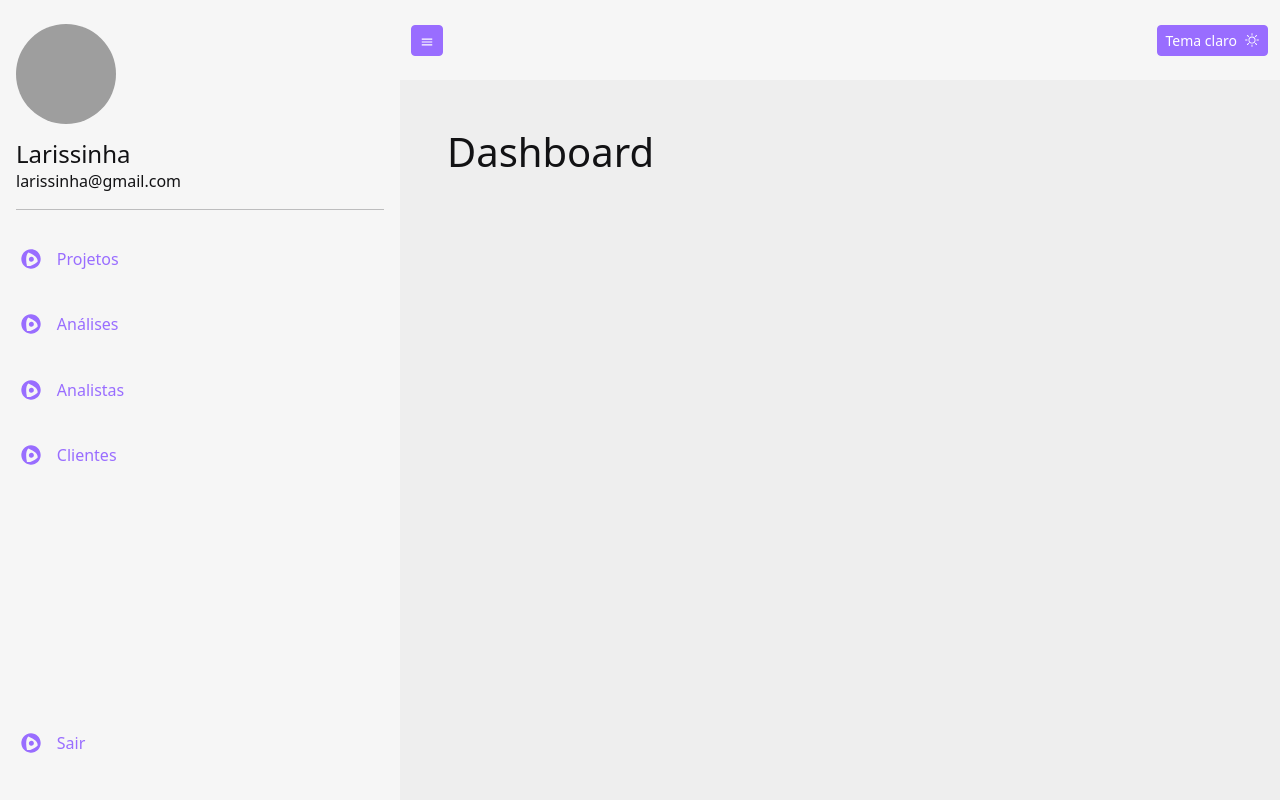
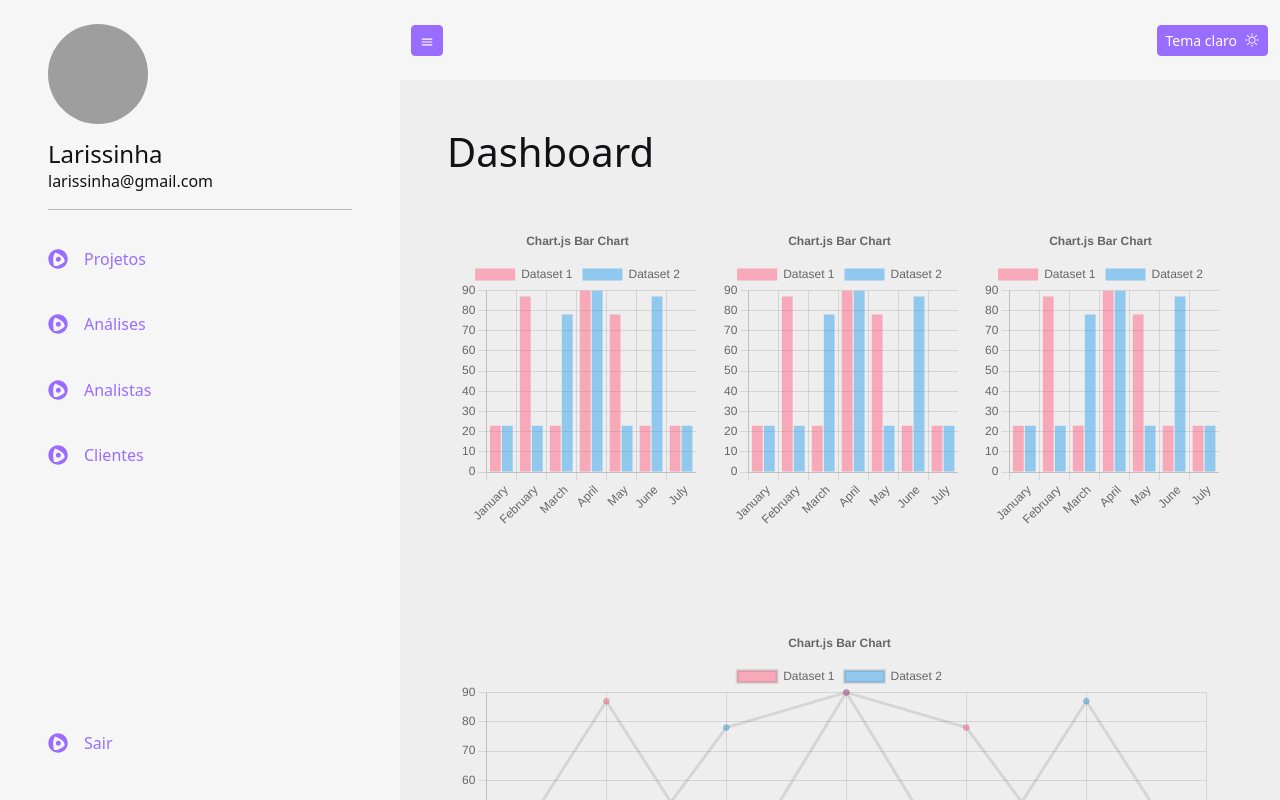
Before and after one commit to rodrigo-97/easy-nup-front, a React (Vite) app: page / in a window 1280 px wide. Both pictures are taken after a click on the button "Entrar". Shown: the top 800 px of the page. Built offline with nearby package versions, Linux system fonts and the light colour scheme; grey boxes are pictures that could not be loaded.

Commit message:
chore: test charts

```diff
--- a/package.json
+++ b/package.json
@@ -11,8 +11,10 @@
   "dependencies": {
     "@popperjs/core": "^2.11.6",
     "bootstrap": "^5.2.0",
+    "chart.js": "^3.9.1",
     "node-sass": "^7.0.1",
     "react": "^18.2.0",
+    "react-chartjs-2": "^4.3.1",
     "react-dom": "^18.2.0",
     "react-icons": "^4.4.0",
     "react-router-dom": "6",
--- a/src/components/ProfileHeader.tsx
+++ b/src/components/ProfileHeader.tsx
@@ -1,6 +1,6 @@
 export function ProfileHeader() {
   return (
-    <div className="px-3">
+    <div className="px-5">
       <img className="img-profile" height={100} width={100} src="https://www.rd.com/wp-content/uploads/2017/09/01-shutterstock_476340928-Irina-Bg.jpg" />
       <p className="h4 mt-3">Larissinha</p>
       <p>larissinha@gmail.com</p>
--- a/src/components/Tile.tsx
+++ b/src/components/Tile.tsx
@@ -1,5 +1,4 @@
 import { IconBaseProps } from 'react-icons'
-import { IconType } from 'react-icons/lib'
 
 type Props = {
   title: string
--- a/src/modules/Home/Home.tsx
+++ b/src/modules/Home/Home.tsx
@@ -2,11 +2,24 @@ import { useEffect, useState } from "react";
 import { BsMoonFill, BsSun } from 'react-icons/bs';
 import { FaCentercode } from "react-icons/fa";
 import { MdMenu } from 'react-icons/md';
-import { Button, Modal, ModalBody, ModalFooter, ModalHeader, Navbar, Offcanvas, OffcanvasBody, OffcanvasHeader } from "reactstrap";
+import { Button, Col, Navbar, Offcanvas, OffcanvasBody, Row } from "reactstrap";
 import { ProfileHeader } from "../../components/ProfileHeader";
 import { Tile } from "../../components/Tile";
 import { useTheme } from "../../contexts/ThemeContext";
-import { AuthenticatedRoutes } from "../../routes/AuthenticatedRoutes";
+
+import {
+  Chart as ChartJS,
+  CategoryScale,
+  LinearScale,
+  BarElement,
+  Title,
+  Tooltip,
+  Legend,
+  PointElement,
+  LineElement,
+} from 'chart.js';
+import { Bar, Line } from "react-chartjs-2";
+
 
 export function HomePage() {
   const [isOpen, setIsOpen] = useState(true)
@@ -14,6 +27,71 @@ export function HomePage() {
 
   const { theme, toggleTheme } = useTheme()
   const toggleOffcanvas = () => setIsOpen(!isOpen)
+
+  ChartJS.register(
+    CategoryScale,
+    LinearScale,
+    BarElement,
+    Title,
+    Tooltip,
+    Legend,
+    CategoryScale,
+    LinearScale,
+    PointElement,
+    LineElement,
+    Title,
+    Tooltip,
+    Legend
+  );
+
+  const options = {
+    responsive: true,
+    plugins: {
+      legend: {
+        position: 'top' as const,
+      },
+      title: {
+        display: true,
+        text: 'Chart.js Bar Chart',
+      },
+    },
+  };
+
+  const labels = ['January', 'February', 'March', 'April', 'May', 'June', 'July'];
+
+  const data = {
+    labels,
+    datasets: [
+      {
+        label: 'Dataset 1',
+        data: [23, 87, 23, 90, 78, 23, 23],
+        backgroundColor: 'rgba(255, 99, 132, 0.5)',
+      },
+      {
+        label: 'Dataset 2',
+        data: [23, 87, 23, 90, 78, 23, 23].reverse(),
+        backgroundColor: 'rgba(53, 162, 235, 0.5)',
+      },
+    ],
+  };
+
+  const data2 = {
+    labels,
+    datasets: [
+      {
+        label: 'Dataset 1',
+        data: [23, 87, 23, 90, 78, 23, 23],
+        borderColor: 'rgb(255, 99, 132)',
+        backgroundColor: 'rgba(255, 99, 132, 0.5)',
+      },
+      {
+        label: 'Dataset 2',
+        data: [23, 87, 23, 90, 78, 23, 23].reverse(),
+        borderColor: 'rgb(53, 162, 235)',
+        backgroundColor: 'rgba(53, 162, 235, 0.5)',
+      },
+    ],
+  };
 
   useEffect(() => {
     window.addEventListener(
@@ -81,7 +159,25 @@ export function HomePage() {
         </Navbar>
         <div className="p-2 p-sm-2 p-md-5">
           <p className="display-6">Dashboard</p>
-          <AuthenticatedRoutes />
+          <Row className="gy-5">
+            <Col xl={4} lg={6} sm={12}>
+              <Bar options={{ ...options, maintainAspectRatio: false }} data={data} height={300} />
+            </Col>
+            <Col xl={4} lg={6} sm={12}>
+              <Bar options={{ ...options, maintainAspectRatio: false }} data={data} height={300} />
+            </Col>
+            <Col xl={4} lg={6} sm={12}>
+              <Bar options={{ ...options, maintainAspectRatio: false }} data={data} height={300} />
+            </Col>
+          </Row>
+          <Row className="mt-5">
+
+          </Row>
+          <Row className="mt-5">
+            <Col sm={12}>
+              <Line options={{ ...options, maintainAspectRatio: false }} data={data} height={300} />
+            </Col>
+          </Row>
         </div>
       </div>
     </div >
--- a/src/styles/_tile.scss
+++ b/src/styles/_tile.scss
@@ -3,7 +3,7 @@ $bg: #2020240e;
 
 .tile {
   transition: all 200ms ease-in-out;
-  padding: 1.3rem;
+  padding: 1.3rem 3rem;
 
 
   &:hover {
```
Also changed, not shown: src/index.css, 1 other file (tests, documents, lock files or other folders).
